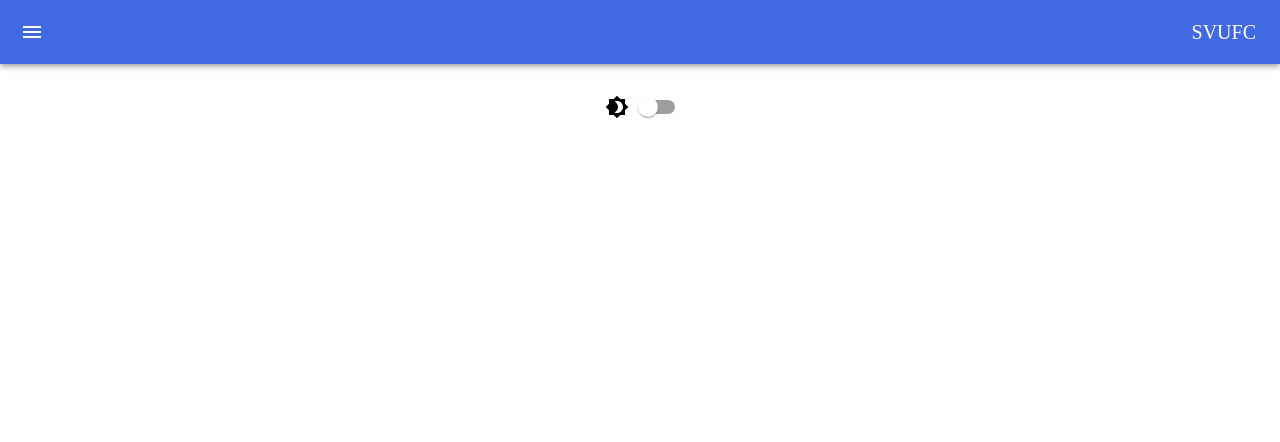
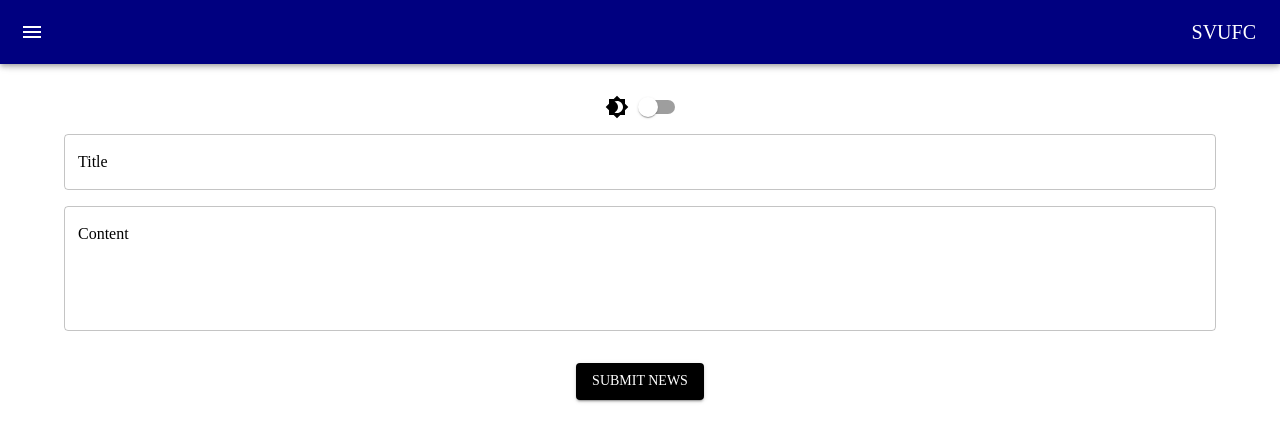
Before and after one commit to eoinmoney78/fhfc-soccer, a React (Create React App) app: page /news in a window 1280 px wide. Before the commit this address had no page. Shown: the top 442 px of the page. Built offline with nearby package versions, Linux system fonts and the light colour scheme.

Commit message:
news-section

```diff
--- a/package.json
+++ b/package.json
@@ -3,6 +3,7 @@
   "version": "0.1.0",
   "private": true,
   "dependencies": {
+    "@date-io/moment": "^2.16.1",
     "@emotion/react": "^11.11.0",
     "@emotion/styled": "^11.11.0",
     "@fontsource/roboto": "^5.0.2",
--- a/src/App.jsx
+++ b/src/App.jsx
@@ -5,7 +5,7 @@ import { useState, useEffect } from 'react';
 import Dashboard from './components/dashboard/Dashboard';
 import Coaches from './components/coaches/Coaches';
 import Home from './components/home/Home';
-
+import News from './components/news/News';
 
 import PlayerPage from './components/players/PlayerPage';
 
@@ -127,6 +127,8 @@ function App() {
 
         <Route path="/dashboard" element={<Dashboard token={sessionToken}/>} />
 
+        <Route path="/news" element={<News token={sessionToken} />} />
+
 
       </Routes>
     </div>
--- a/src/components/layout/TemporaryDrawer.jsx
+++ b/src/components/layout/TemporaryDrawer.jsx
@@ -44,7 +44,7 @@ const Main = styled('main', { shouldForwardProp: (prop) => prop !== 'open' })(
 const AppBar = styled(MuiAppBar, {
   shouldForwardProp: (prop) => prop !== 'open',
 })(({ theme, open }) => ({
-  backgroundColor: 'royalblue',  // Add this line to set the color to royal blue
+  backgroundColor: '#000080',  // Update this line to set the color to a darker blue
   transition: theme.transitions.create(['margin', 'width'], {
     easing: theme.transitions.easing.sharp,
     duration: theme.transitions.duration.leavingScreen,
@@ -145,6 +145,11 @@ export default function TemporaryDrawer({ sessionToken, setSessionToken }) {
               <button> SVUFC </button>
             </Link>
           </ListItem>
+          <ListItem>
+            <Link to="/News">
+              <button> NEWS </button>
+            </Link>
+          </ListItem>
         </List>
         <Divider />
         <List>
--- /dev/null
+++ b/src/components/news/News.jsx
@@ -0,0 +1,68 @@
+import React, { useState } from 'react';
+import { Container, TextField, Button, Grid } from '@mui/material';
+import { DateTimePicker } from '@mui/lab';
+
+function News() {
+  const [title, setTitle] = useState("");
+  const [content, setContent] = useState("");
+  const [schedule, setSchedule] = useState(new Date());
+
+  const handleSubmit = (e) => {
+    e.preventDefault();
+
+    // TODO: call your API to store the news
+    // you'll need to handle the date and time format to fit your backend
+    const newsData = {
+      title,
+      content,
+      schedule
+    };
+
+    console.log(newsData); // Debug: ensure we're capturing the data correctly
+  };
+
+  return (
+    <Container>
+      <form onSubmit={handleSubmit}>
+        <Grid container spacing={2} direction="column">
+          <Grid item>
+            <TextField
+              label="Title"
+              variant="outlined"
+              fullWidth
+              value={title}
+              onChange={(e) => setTitle(e.target.value)}
+            />
+          </Grid>
+          <Grid item>
+            <TextField
+              label="Content"
+              variant="outlined"
+              fullWidth
+              multiline
+              rows={4}
+              value={content}
+              onChange={(e) => setContent(e.target.value)}
+            />
+          </Grid>
+          <Grid item>
+            <DateTimePicker
+              label="Schedule"
+              inputFormat="MM/dd/yyyy hh:mm a"
+              value={schedule}
+              onChange={setSchedule}
+              renderInput={(params) => <TextField {...params} />}
+            />
+          </Grid>
+          <Grid item>
+            <Button type="submit" variant="contained" color="primary">
+              Submit News
+            </Button>
+          </Grid>
+        </Grid>
+      </form>
+    </Container>
+  );
+}
+
+export default News;
```
Also changed, not shown: src/components/layout/TemporaryDrawer copy.jsx (+5 -5 lines), 1 other file (tests, documents, lock files or other folders).
